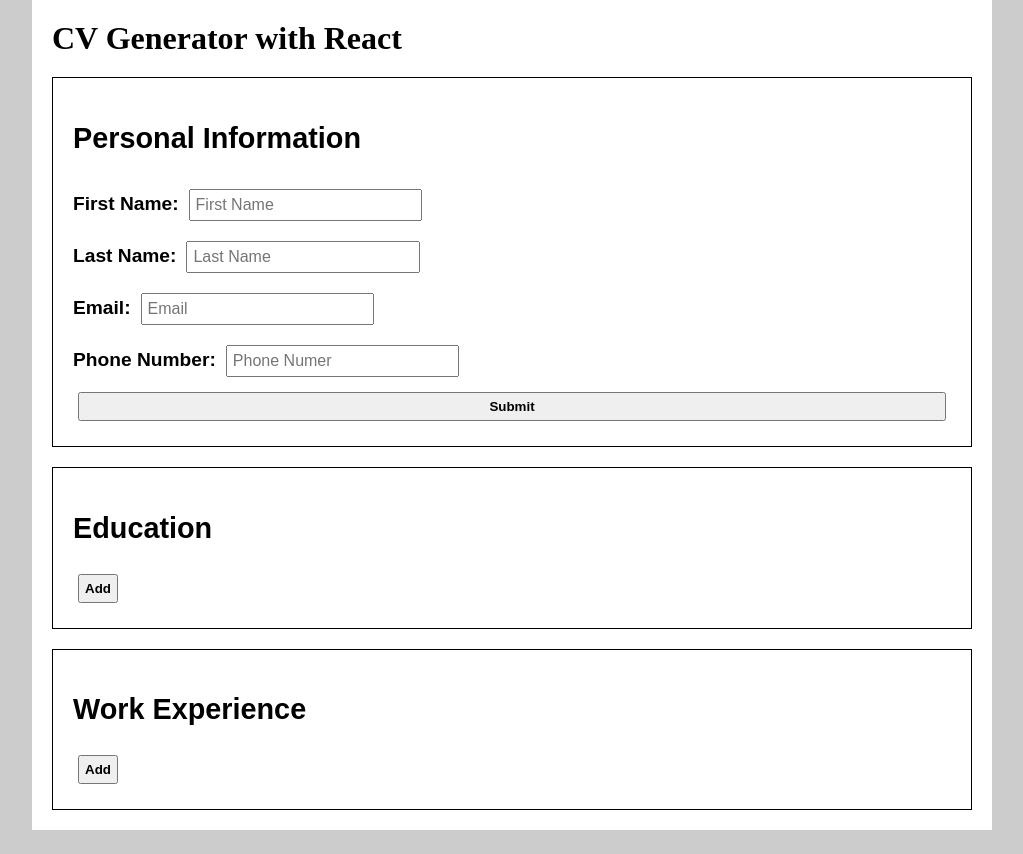
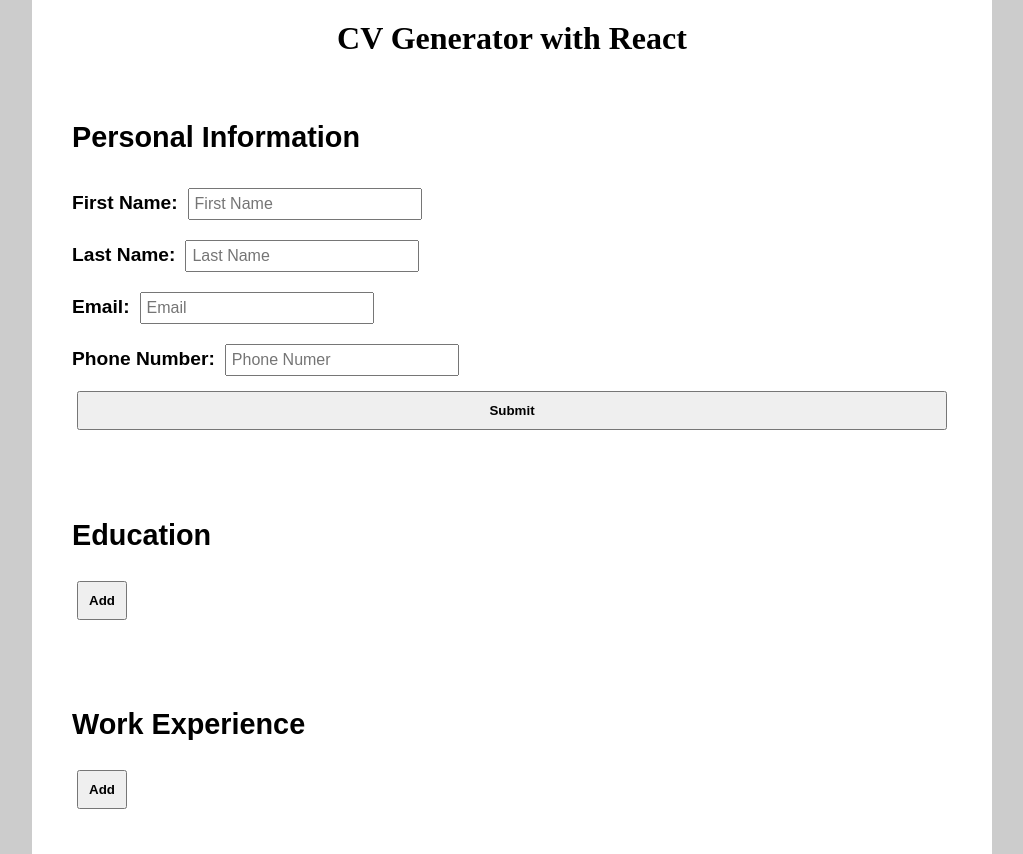
Before and after one commit to imranprice96/cv-project, a React (Create React App) app: page / in a window 1280 px wide. Shown: the whole page, without its empty margins (128-1151 px from the left). Before the commit the page ends 830 px from the top, so only its background shows below. Built offline with nearby package versions, Linux system fonts and the light colour scheme.

Commit message:
Add styling for printing

```diff
--- a/package.json
+++ b/package.json
@@ -9,6 +9,7 @@
     "react": "^18.2.0",
     "react-dom": "^18.2.0",
     "react-scripts": "5.0.1",
+    "react-to-print": "^2.14.10",
     "uniqid": "^5.4.0",
     "web-vitals": "^2.1.4"
   },
--- a/src/App.css
+++ b/src/App.css
@@ -12,3 +12,7 @@ body {
 	min-height: 100%;
 	background-color: white;
 }
+
+button {
+	padding: 10px;
+}
--- a/src/components/Form.css
+++ b/src/components/Form.css
@@ -1,5 +1,4 @@
 .details-container {
-	border: 1px solid black;
 	padding: 20px;
 	margin: 20px;
 	font-size: 1.2rem;
@@ -36,4 +35,11 @@ button {
 
 h1 {
 	margin: 20px;
+	text-align: center;
 }
+
+@media print {
+	.d-print-none {
+		display: none;
+	}
+}
--- a/src/components/Form.js
+++ b/src/components/Form.js
@@ -2,13 +2,13 @@ import React, { Component } from "react";
 import PersonalDetailsForm from "./personalDetails/PersonalDetailsForm";
 import EducationContainer from "./education/EducationContainer";
 import ExpContainer from "./experience/ExpContainer";
+import "./Form.css";
 
 class Form extends Component {
-	//After exp section restructor into new folders using new branch
 	render() {
 		return (
 			<div>
-				<h1>CV Generator with React</h1>
+				<h1 className="d-print-none">CV Generator with React</h1>
 				<PersonalDetailsForm />
 				<EducationContainer />
 				<ExpContainer />
--- a/src/components/education/EducationContainer.js
+++ b/src/components/education/EducationContainer.js
@@ -25,7 +25,9 @@ class EducationContainer extends Component {
 			<div className="details-container">
 				<h2>Education</h2>
 				{this.state.educationForms}
-				<button onClick={this.addEducationForm}>Add</button>
+				<button className="d-print-none" onClick={this.addEducationForm}>
+					Add
+				</button>
 			</div>
 		);
 	}
--- a/src/components/education/EducationForm.js
+++ b/src/components/education/EducationForm.js
@@ -53,8 +53,12 @@ class EducationForm extends Component {
 				<div>
 					<div className="details-container">
 						<Education details={this.state} />
-						<button onClick={this.onEdit}>Edit</button>
-						<button onClick={this.onDelete}>Delete</button>
+						<button className="d-print-none" onClick={this.onEdit}>
+							Edit
+						</button>
+						<button className="d-print-none" onClick={this.onDelete}>
+							Delete
+						</button>
 					</div>
 				</div>
 			);
@@ -107,10 +111,12 @@ class EducationForm extends Component {
 					/>
 				</div>
 				<div className="detail-input-row">
-					<button id="edu-submit" type="submit">
+					<button className="d-print-none" id="edu-submit" type="submit">
 						Submit
 					</button>
-					<button onClick={this.onDelete}>Delete</button>
+					<button className="d-print-none" onClick={this.onDelete}>
+						Delete
+					</button>
 				</div>
 			</form>
 		);
--- a/src/components/experience/ExpContainer.js
+++ b/src/components/experience/ExpContainer.js
@@ -22,7 +22,9 @@ class ExpContainer extends Component {
 			<div className="details-container">
 				<h2>Work Experience</h2>
 				{this.state.expForms}
-				<button onClick={this.addExpForm}>Add</button>
+				<button className="d-print-none" onClick={this.addExpForm}>
+					Add
+				</button>
 			</div>
 		);
 	}
--- a/src/components/experience/ExpForm.js
+++ b/src/components/experience/ExpForm.js
@@ -53,8 +53,12 @@ class ExpForm extends Component {
 				<div>
 					<div className="details-container">
 						<Experience details={this.state} />
-						<button onClick={this.onEdit}>Edit</button>
-						<button onClick={this.onDelete}>Delete</button>
+						<button className="d-print-none" onClick={this.onEdit}>
+							Edit
+						</button>
+						<button className="d-print-none" onClick={this.onDelete}>
+							Delete
+						</button>
 					</div>
 				</div>
 			);
@@ -109,7 +113,7 @@ class ExpForm extends Component {
 					<label htmlFor="tasks">Main Tasks:</label>
 					<textarea
 						rows="4"
-						cols="80"
+						cols="50"
 						id="tasks"
 						name="tasks"
 						value={this.state.tasks}
@@ -118,10 +122,12 @@ class ExpForm extends Component {
 					></textarea>
 				</div>
 				<div className="detail-input-row">
-					<button id="exp-submit" type="submit">
+					<button className="d-print-none" id="exp-submit" type="submit">
 						Submit
 					</button>
-					<button onClick={this.onDelete}>Delete</button>
+					<button className="d-print-none" onClick={this.onDelete}>
+						Delete
+					</button>
 				</div>
 			</form>
 		);
--- a/src/components/personalDetails/PersonalDetailsForm.js
+++ b/src/components/personalDetails/PersonalDetailsForm.js
@@ -42,7 +42,9 @@ class PersonalDetailsForm extends Component {
 				<div className="details-container">
 					<h2>Personal Information</h2>
 					<Details details={this.state} />
-					<button onClick={this.onEdit}>Edit</button>
+					<button className="d-print-none" onClick={this.onEdit}>
+						Edit
+					</button>
 				</div>
 			);
 		}
@@ -99,7 +101,11 @@ class PersonalDetailsForm extends Component {
 							required
 						/>
 					</div>
-					<button id="details-submit" type="submit">
+					<button
+						className="d-print-none"
+						id="details-submit"
+						type="submit"
+					>
 						Submit
 					</button>
 				</form>
```
Also changed, not shown: 1 other file (tests, documents, lock files or other folders).
